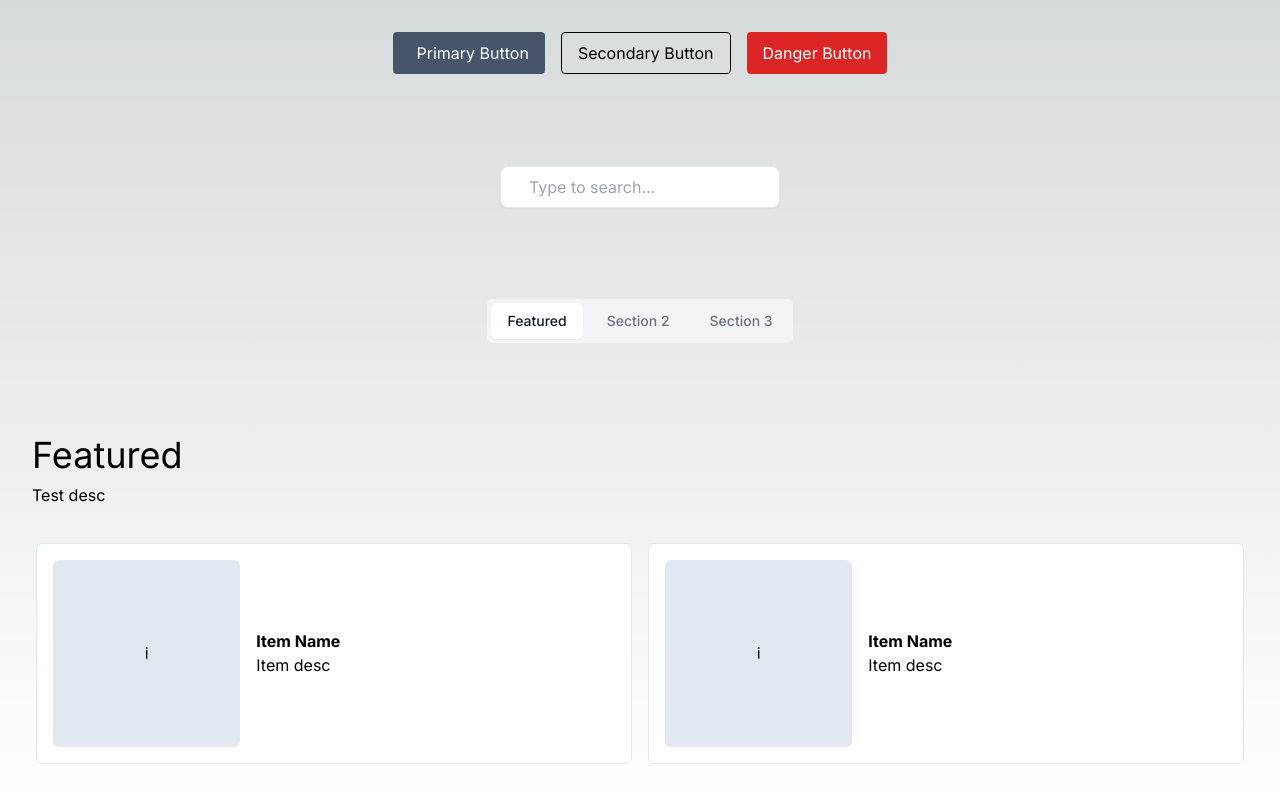
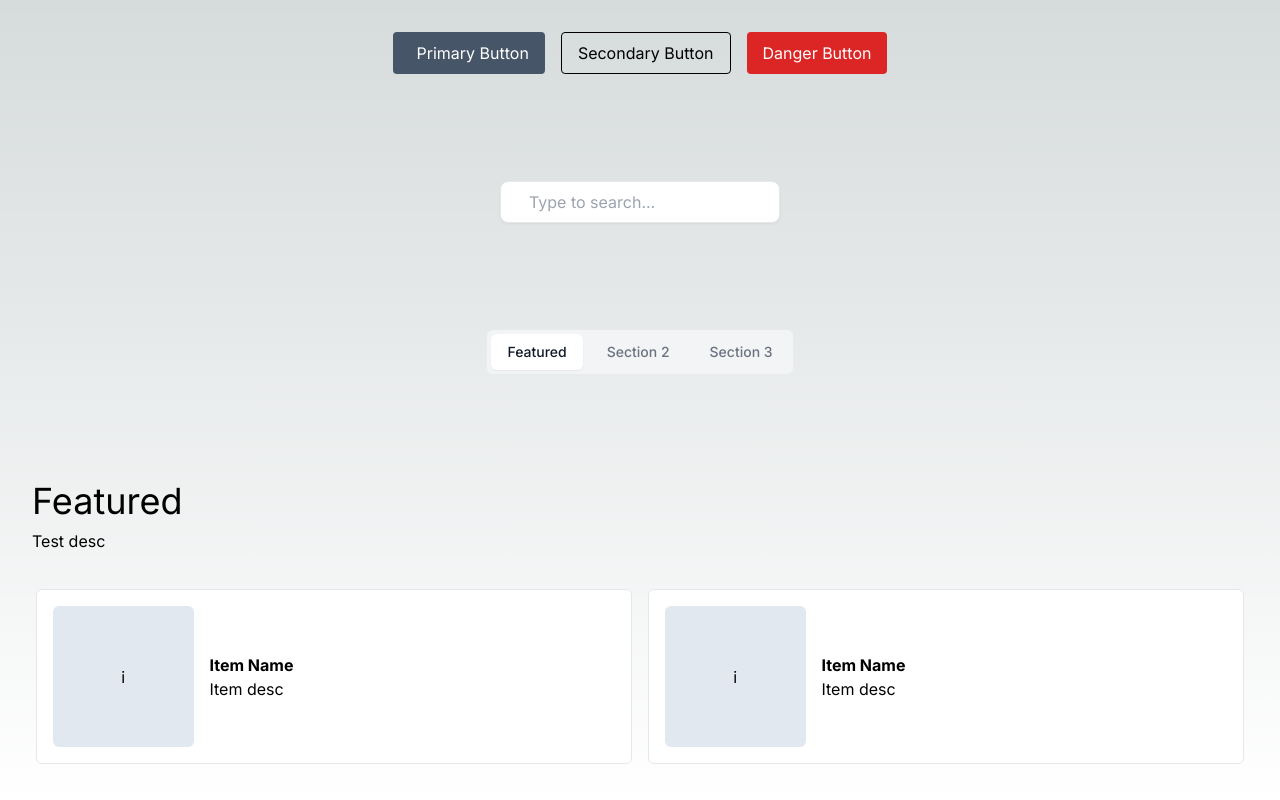
Before and after one commit to Seelvex/take-home, a Next.js app: page / in a window 1280 px wide. Built offline with nearby package versions, Linux system fonts and the light colour scheme.

Commit message:
fix ui section item

```diff
--- a/components/section/index.tsx
+++ b/components/section/index.tsx
@@ -20,6 +20,7 @@ const Section: React.FC<SectionProps> = (props) => {
         <p className="text-4xl">{title}</p>
         {description ? <p>{description}</p> : null}
       </div>
+
       <div className="grid grid-cols-2 gap-4 p-1">
         {items.map((item) => (
           <SectionItem key={item.title} {...item} />
--- a/components/section/item/index.tsx
+++ b/components/section/item/index.tsx
@@ -7,11 +7,11 @@ const SectionItem: React.FC<SectionItemProps> = (props) => {
   const { title, description } = props;
 
   return (
-    <div className="flex border rounded-md p-4 w-full bg-white">
-      <div className="place-content-center text-center rounded-md aspect-square w-1/3 bg-slate-200">
+    <div className="flex border rounded-md p-4 gap-4 w-full bg-white max-h-52">
+      <div className="place-content-center text-center rounded-md aspect-square w-1/4 bg-slate-200">
         <span>i</span>
       </div>
-      <div className="place-content-center w-2/3 p-4">
+      <div className="place-content-center">
         <p className="font-bold">{title}</p>
         {description ? <p>{description}</p> : null}
       </div>
```
